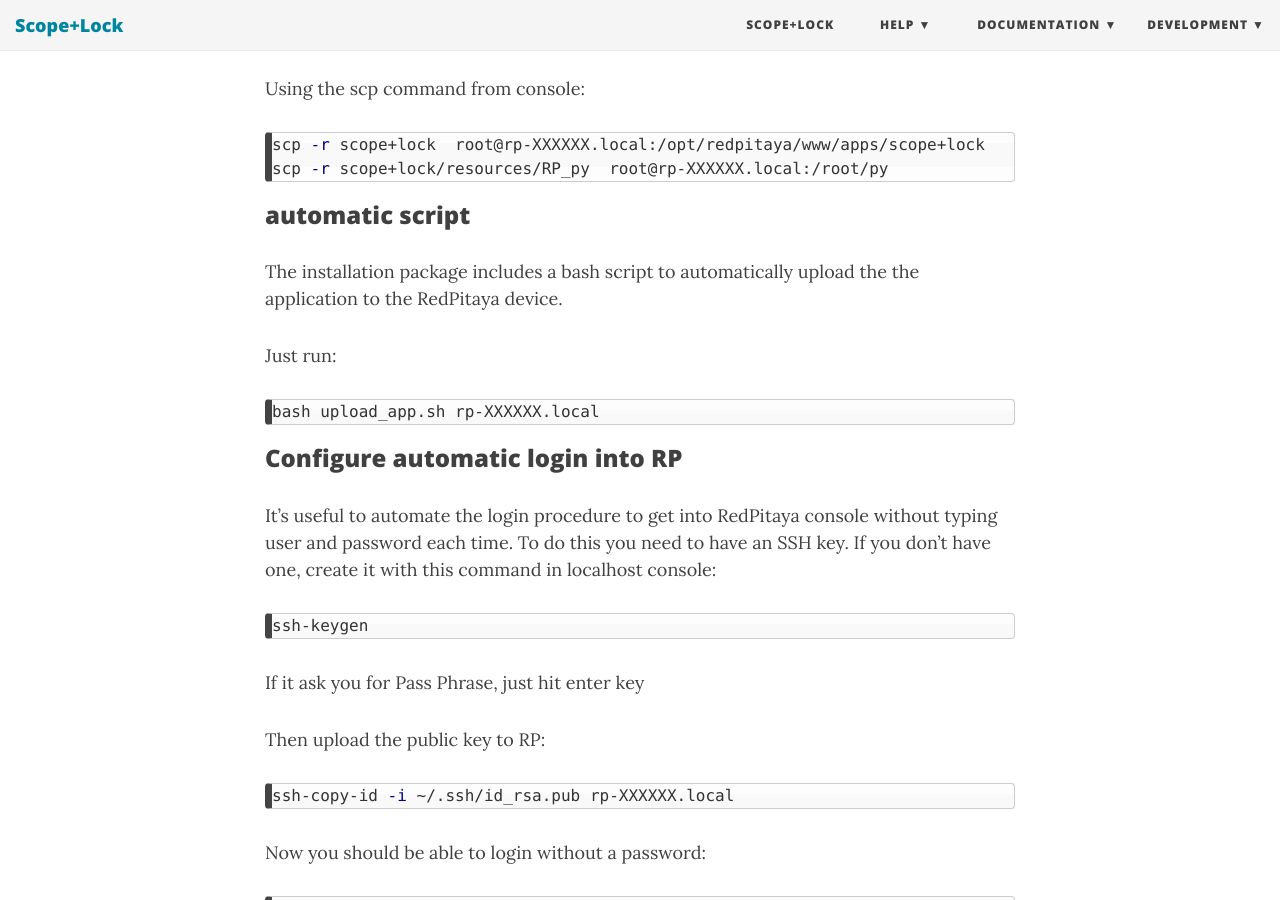
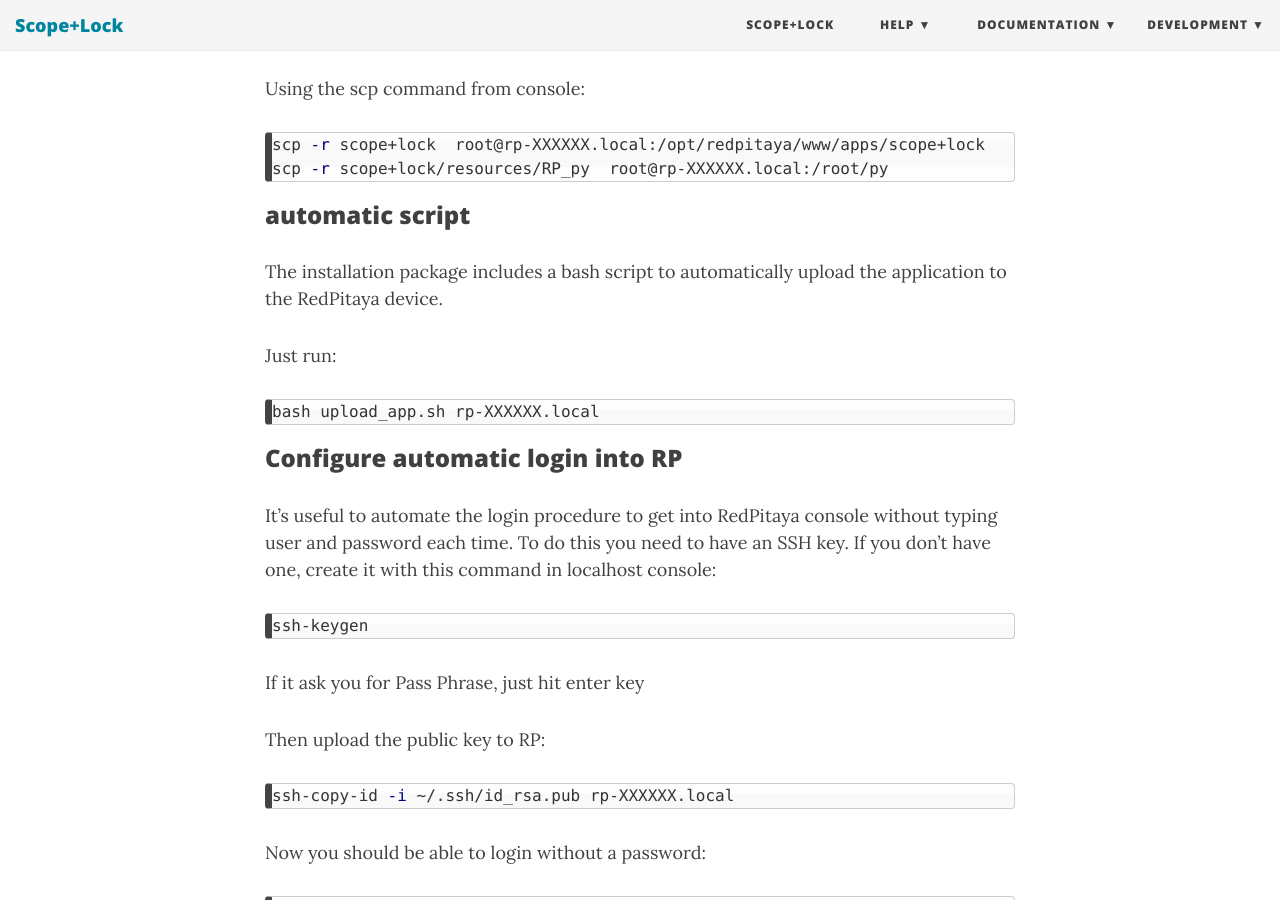
Before and after one commit to marceluda/rp_scope_lock, a Jekyll site: the page built from install.md, in a window 1280 px wide and 900 px high, scrolled down 1595 px. Built offline with Jekyll 4.4.1, drawn with Linux system fonts in a browser that asks for light colours; nearby versions of some CDN libraries.

Commit message:
orhtography

````diff
--- a/install.md
+++ b/install.md
@@ -62,7 +62,7 @@ scp -r scope+lock/resources/RP_py  root@rp-XXXXXX.local:/root/py
 ```
 
 ### automatic script
-The installation package includes a bash script to automatically upload the
+The installation package includes a bash script to automatically upload
 the application to the RedPitaya device.
 
 Just run:
````
Also changed, not shown: index.md (+1 -1 lines).
